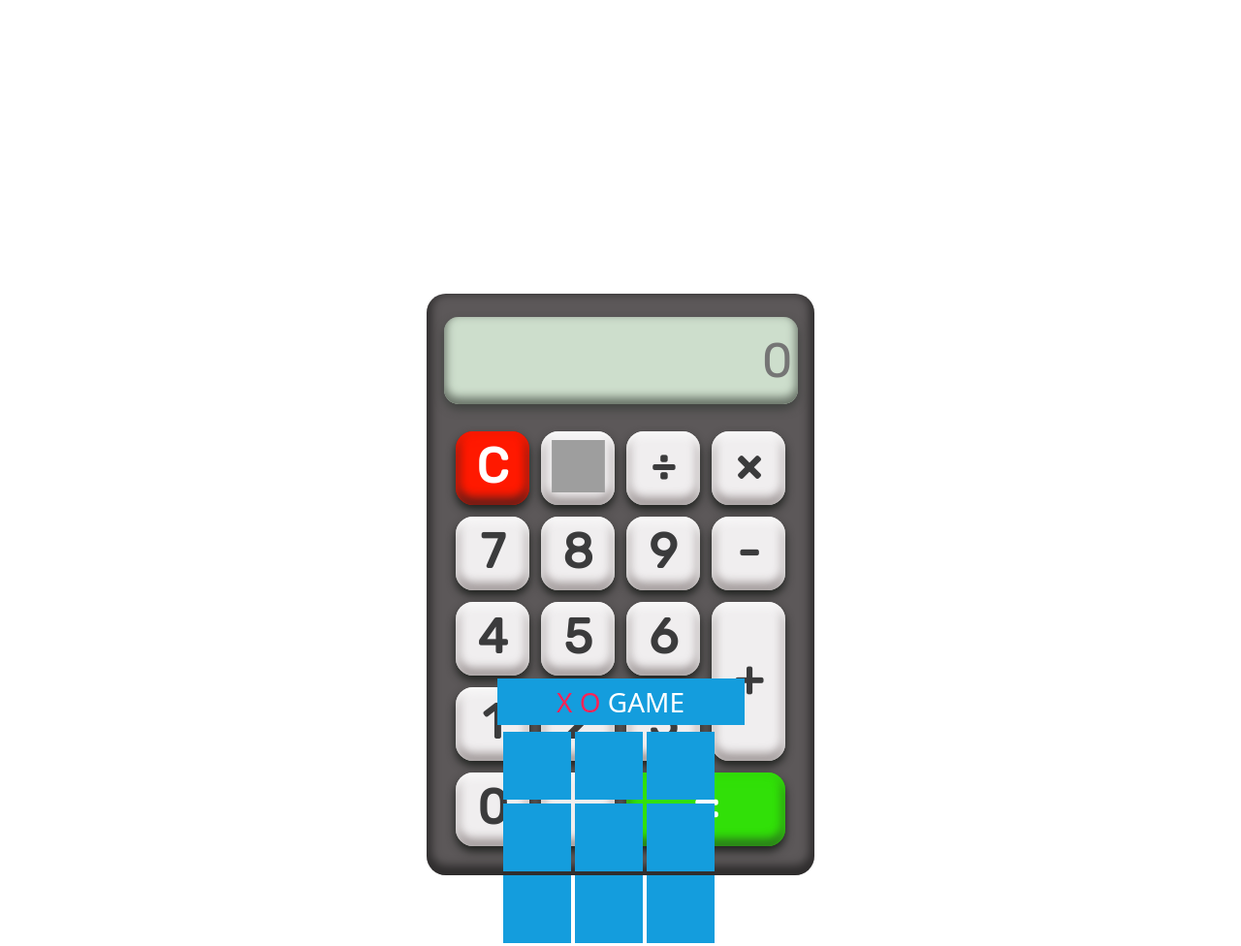
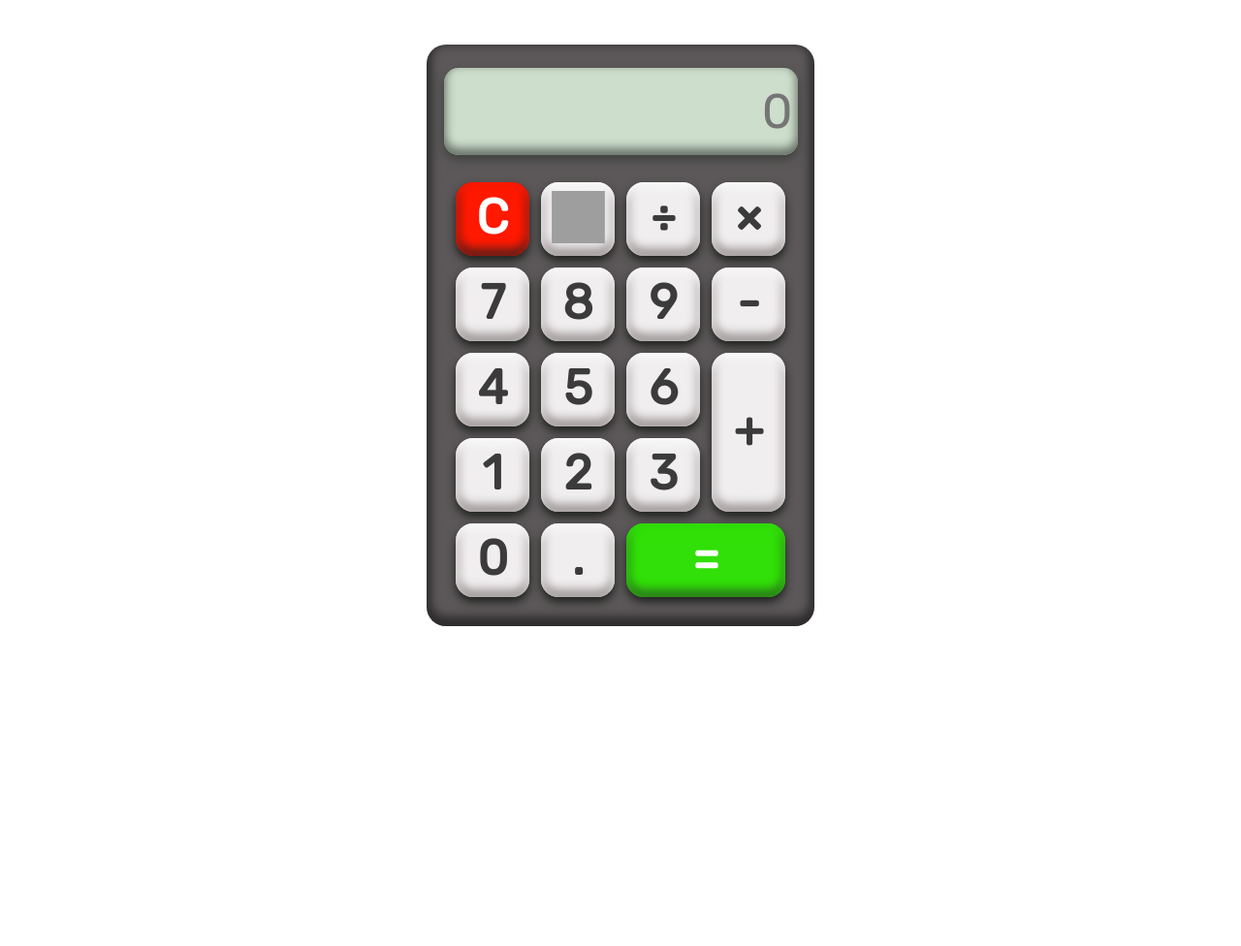
Before and after one commit to i7ego/mini_games, a plain HTML site: page index.html in a window 1280 px wide. Shown: the part 597-1573 px from the top of the page at 97% size. Drawn offline with Linux system fonts and the light colour scheme; grey boxes are pictures that could not be loaded; files whose address does not match are found by name; a web font is replaced by a local one.

Commit message:
Update mains.css

```diff
--- a/mains.css
+++ b/mains.css
@@ -66,8 +66,8 @@ body {
 .main {
 	width: 400px;
 	height: 600px;
-	position: absolute;
-	top: 150%;
+	position: relative;
+	top: 350px;
 	left: 50%;
 	background: #5c5859;
 	padding: 0;
```
